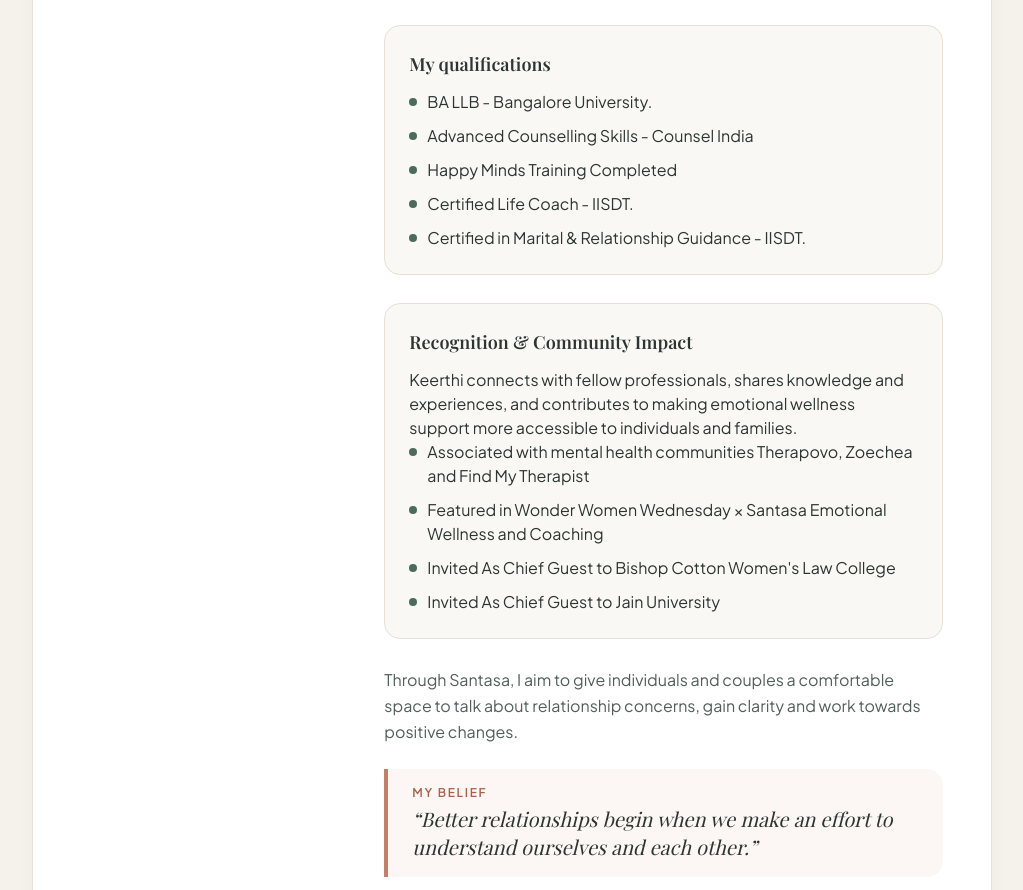
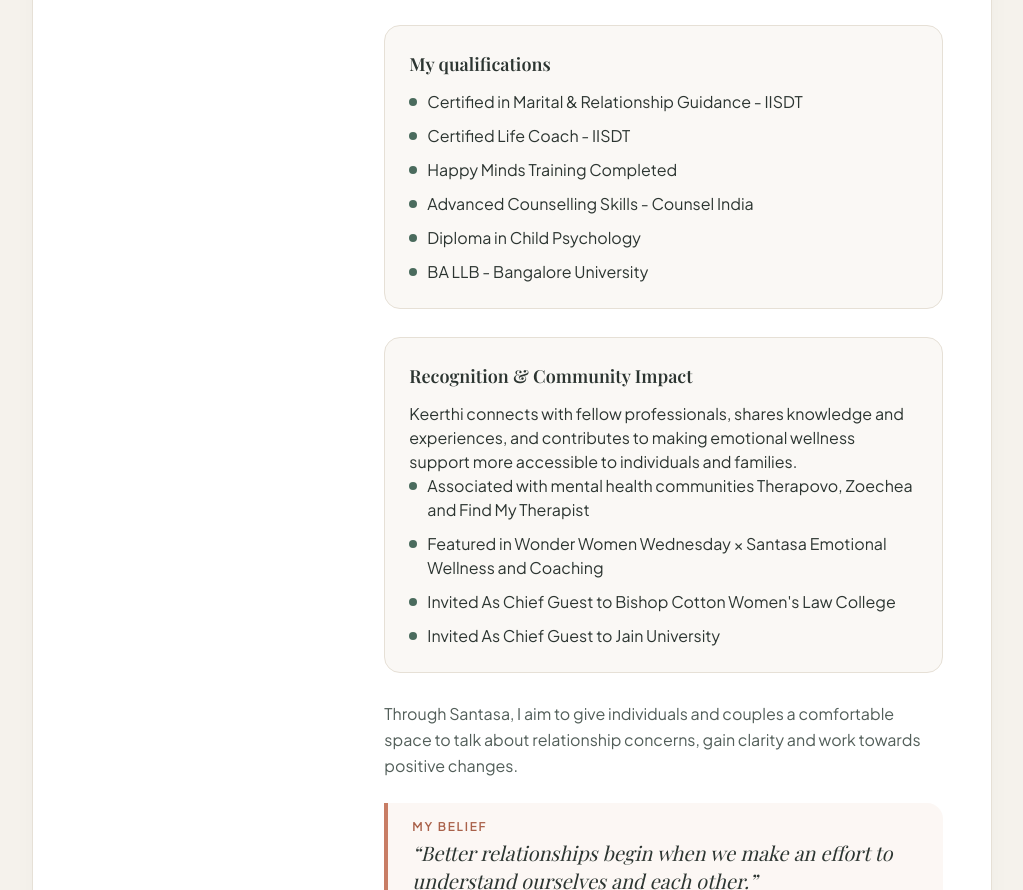
Before and after one commit to nadigrashmii/santasacounselling, a plain HTML site: page index.html in a window 1280 px wide. Shown: the part 7163-8053 px from the top of the page, without its empty margins (128-1151 px from the left). Drawn offline with nearby package versions, Linux system fonts and the light colour scheme; a web font is replaced by a local one.

Commit message:
Update index.html

```diff
--- a/index.html
+++ b/index.html
@@ -763,9 +763,18 @@
               <div class="bg-cream rounded-2xl p-6 border border-sand mb-7">
                 <h3 class="font-serif text-lg font-semibold text-charcoal mb-3">My qualifications</h3>
                 <ul class="space-y-2.5 text-sm sm:text-base text-charcoal">
+
                   <li class="flex items-start gap-2.5">
                     <span class="w-2 h-2 rounded-full bg-sage mt-2 shrink-0"></span>
-                    <span>BA LLB - Bangalore University.</span>
+                    <span>Certified in Marital &amp; Relationship Guidance - IISDT</span>
+                  </li>
+                  <li class="flex items-start gap-2.5">
+                    <span class="w-2 h-2 rounded-full bg-sage mt-2 shrink-0"></span>
+                    <span>Certified Life Coach - IISDT</span>
+                  </li>
+                  <li class="flex items-start gap-2.5">
+                    <span class="w-2 h-2 rounded-full bg-sage mt-2 shrink-0"></span>
+                    <span>Happy Minds Training Completed</span>
                   </li>
                   <li class="flex items-start gap-2.5">
                     <span class="w-2 h-2 rounded-full bg-sage mt-2 shrink-0"></span>
@@ -773,15 +782,11 @@
                   </li>
                   <li class="flex items-start gap-2.5">
                     <span class="w-2 h-2 rounded-full bg-sage mt-2 shrink-0"></span>
-                    <span>Happy Minds Training Completed</span>
+                    <span>Diploma in Child Psychology</span>
                   </li>
                   <li class="flex items-start gap-2.5">
                     <span class="w-2 h-2 rounded-full bg-sage mt-2 shrink-0"></span>
-                    <span>Certified Life Coach - IISDT.</span>
-                  </li>
-                  <li class="flex items-start gap-2.5">
-                    <span class="w-2 h-2 rounded-full bg-sage mt-2 shrink-0"></span>
-                    <span>Certified in Marital &amp; Relationship Guidance - IISDT.</span>
+                    <span>BA LLB - Bangalore University</span>
                   </li>
                 </ul>
               </div>
```
